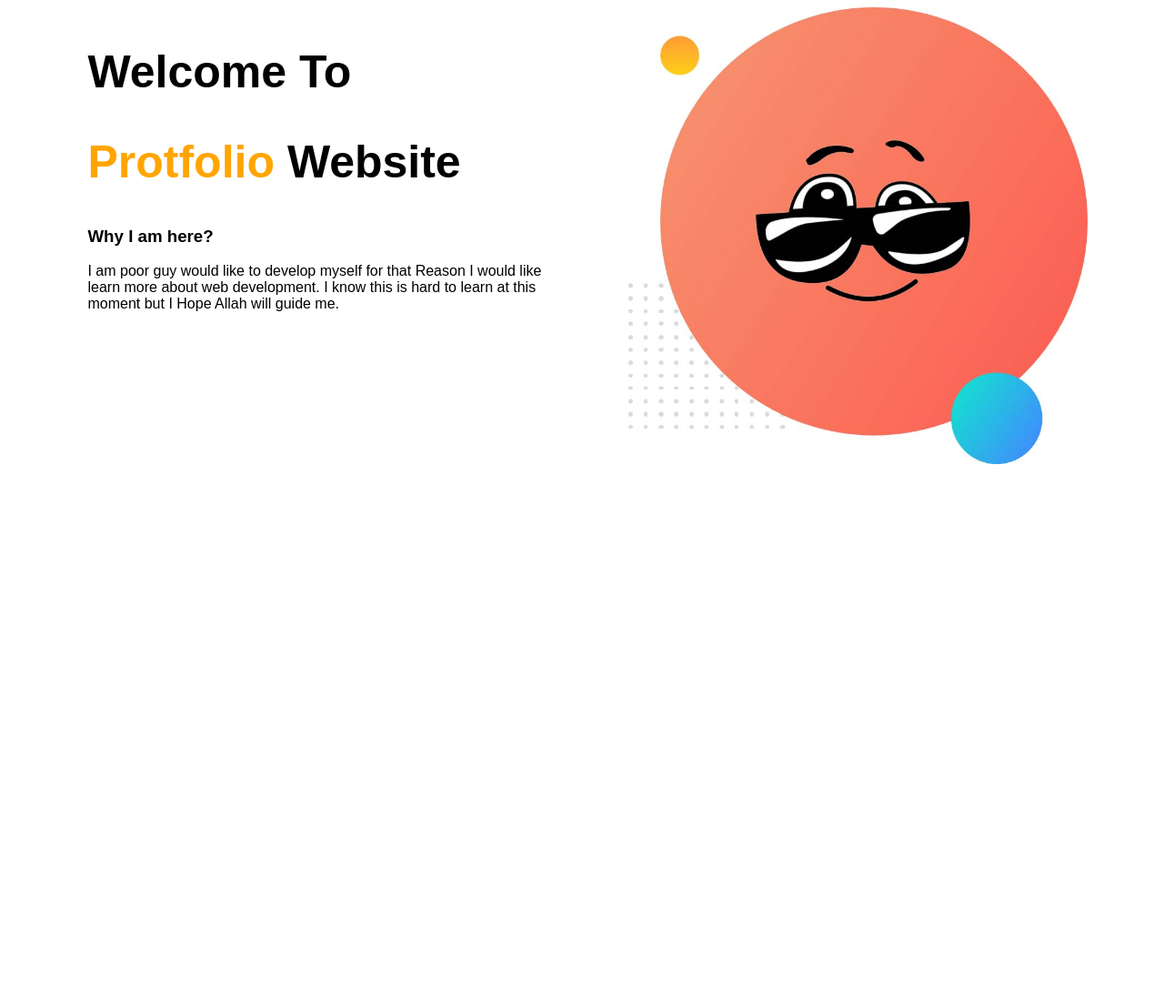
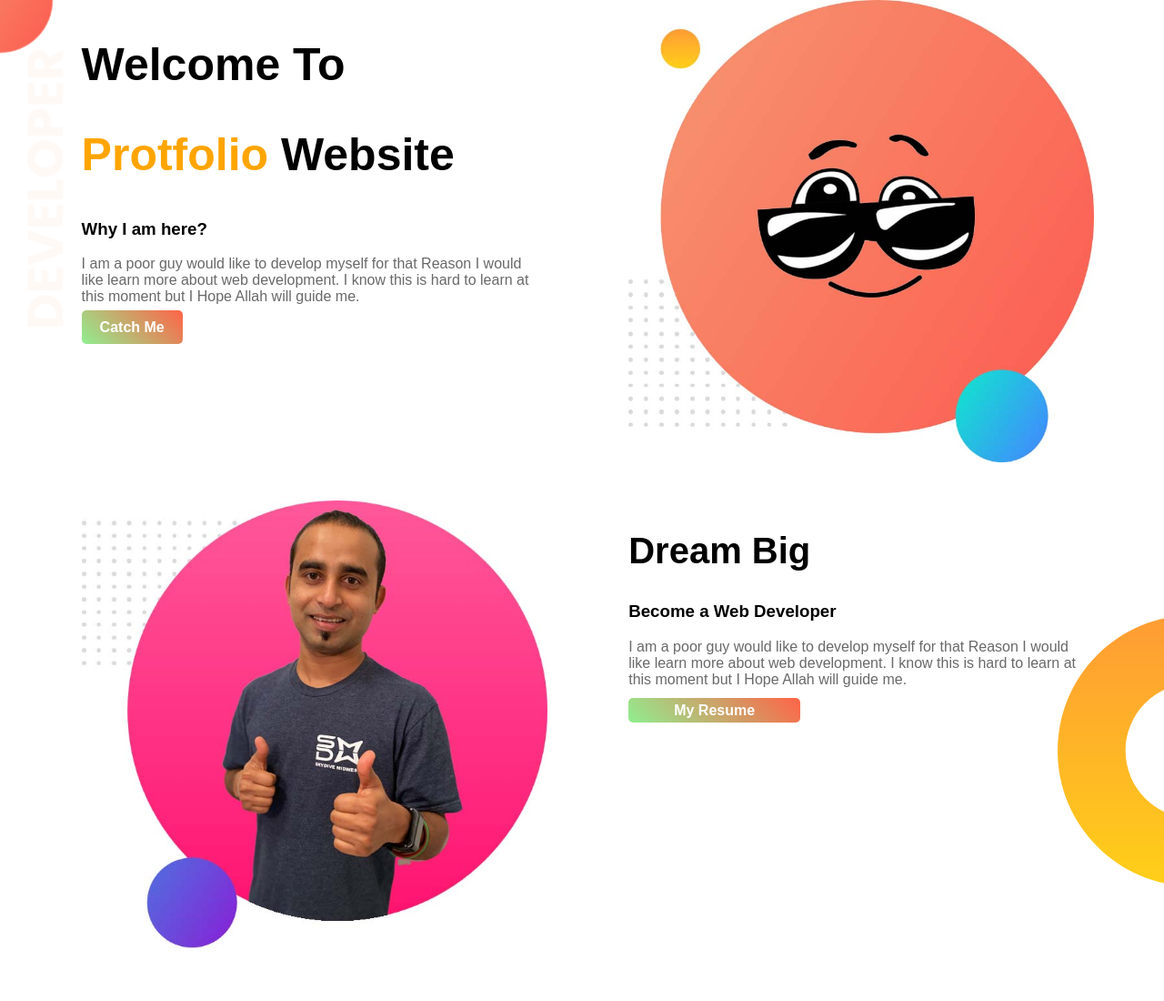
Before and after one commit to abuazzzam/office-work, a plain HTML site: page index.html in a window 1280 px wide. Shown: the whole page at 91% size. Before the commit the page ends 800 px from the top, so only its background shows below. Drawn offline with Linux system fonts and the light colour scheme; a web font is replaced by a local one.

Commit message:
middle part

```diff
--- a/index.html
+++ b/index.html
@@ -9,14 +9,27 @@
     <link rel="stylesheet" href="style.css">
 </head>
 <body>
-    <section>
+    <section class="bgbannger">
         <div class="half-width">
             <H1>Welcome To</H1>
             <h1><span class="hlight">Protfolio</span> Website</h1>
             <h3>Why I am here?</h3>
-            <p>I am poor guy would like to develop myself for that Reason I would like learn more about web development. I know this is hard to learn at this moment but I Hope Allah will guide me. </p>
+            <p>I am a poor guy would like to develop myself for that Reason I would like learn more about web development. I know this is hard to learn at this moment but I Hope Allah will guide me. </p>
+            <a class="lbutton" target="_blank" href="https://www.google.com/">Catch Me</a>
         </div >
         <div class="half-width"><img src="images/n.jpg" alt=""></div>
+    </section>
+    <section class="darea">
+        <div class="half-width">
+            <img src="images/m.jpg" alt="">
+        </div>
+
+        <div class="half-width">
+            <h2>Dream Big</h2>
+            <h3>Become a Web Developer</h3>
+            <p>I am a poor guy would like to develop myself for that Reason I would like learn more about web development. I know this is hard to learn at this moment but I Hope Allah will guide me. </p>
+            <a class="lrbutton" target="_blank" href="https://www.google.com/">My Resume</a>
+        </div>
     </section>
 
 
--- a/style.css
+++ b/style.css
@@ -1,8 +1,15 @@
 body{
     font-family: 'Comme', sans-serif;
+    margin: 0;
 }
 h1{
     font-size: 50px;
+}
+h2{
+    font-size: 40px;
+}
+p{
+    color: dimgray;
 }
 .hlight{
     color: orange;
@@ -16,3 +23,34 @@ h1{
 .half-width img{
     width: 100%;
 }
+.bgbannger{
+    background-image: url(images/top-banner.png);
+    background-repeat: no-repeat;
+    }
+
+section{
+    height: 500px;
+    padding-bottom: 50px;
+}
+.lbutton{
+    text-decoration: none;
+    background-image: linear-gradient(45deg, lightgreen, tomato);
+    padding: 10px 20px;
+    border-radius: 5px;
+    color: white;
+    font-weight: bold;
+}
+
+.lrbutton{
+    text-decoration: none;
+    background-image: linear-gradient(45deg, lightgreen, tomato);
+    padding: 5px 50px;
+    border-radius: 5px;
+    color: white;
+    font-weight: bold;
+}
+.darea{
+    background-image: url(images/dream-bg.png);
+    background-repeat: no-repeat;
+    background-position: right;
+}
```
Also changed, not shown: images/m.jpg (added), 1 other file.
